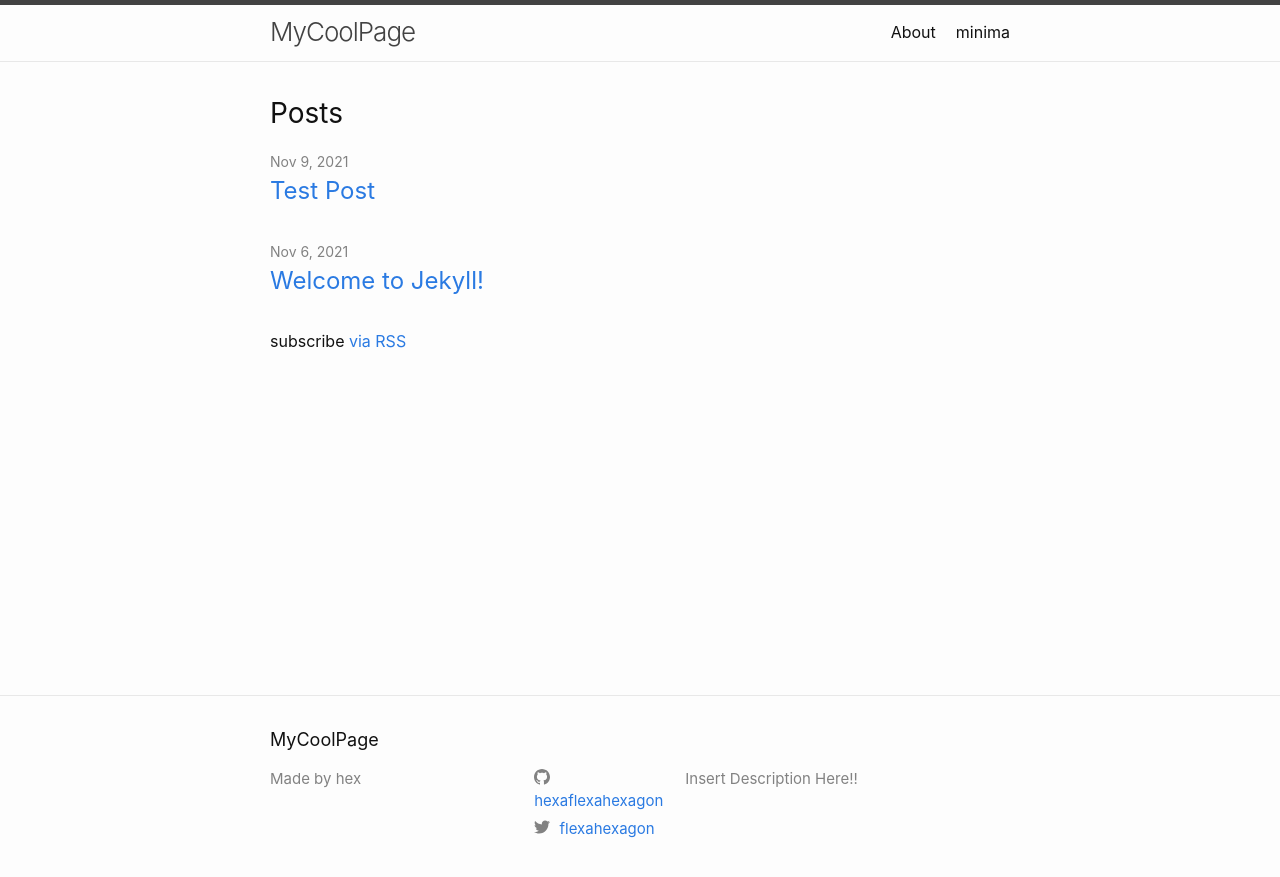
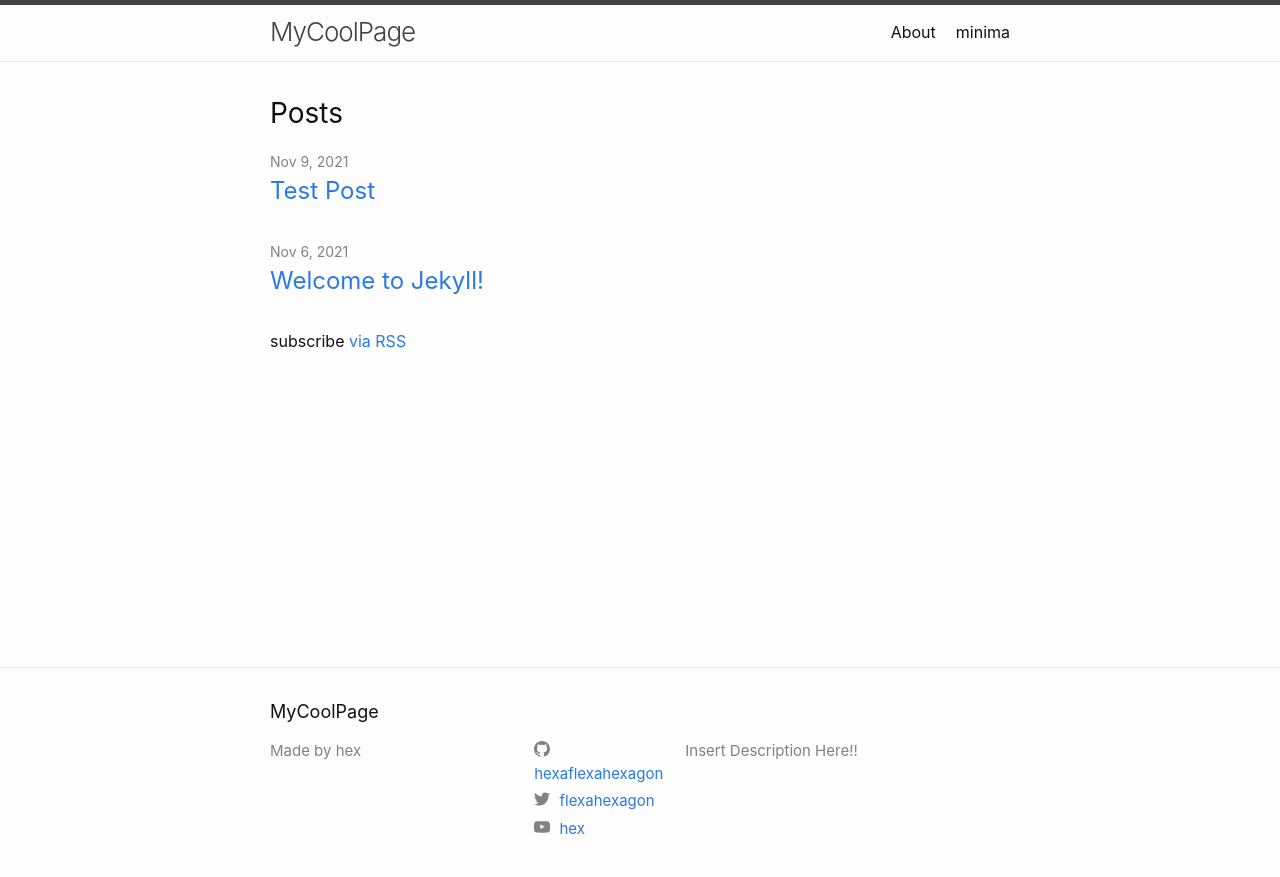
Before and after one commit to hexaflexahexagon/hexaflexahexagon.github.io, a Jekyll site: the page built from index.markdown, in a window 1280 px wide. Shown: the top 877 px of the page. Built offline with Jekyll 4.4.1, drawn with Linux system fonts in a browser that asks for light colours.

Commit message:
feat: add youtube link to footer

```diff
--- a/_config.yml
+++ b/_config.yml
@@ -27,6 +27,7 @@ baseurl: / # the subpath of your site, e.g. /blog
 url: https://hexaflexahexagon.github.io # the base hostname & protocol for your site, e.g. http://example.com
 twitter_username: flexahexagon
 github_username: hexaflexahexagon
+youtube_username: hex
 
 # Build settings
 
--- a/_includes/social.html
+++ b/_includes/social.html
@@ -8,7 +8,8 @@
   {%- if site.pinterest_username -%}<li><a href="https://www.pinterest.com/{{ site.pinterest_username| cgi_escape | escape }}"><svg class="svg-icon"><use xlink:href="{{ '/assets/minima-social-icons.svg#pinterest' | relative_url }}"></use></svg> <span class="username">{{ site.pinterest_username| escape }}</span></a></li>{%- endif -%}
   {%- for mst in site.mastodon -%}{%- if mst.username and mst.instance -%}<li><a href="https://{{ mst.instance| cgi_escape | escape}}/@{{mst.username}}"><svg class="svg-icon"><use xlink:href="{{ '/assets/minima-social-icons.svg#mastodon' | relative_url }}"></use></svg> <span class="username">{{ mst.username|escape }}</span></a></li>{%- endif -%}{%- endfor -%}
   {%- if site.twitter_username -%}<li><a href="https://www.twitter.com/{{ site.twitter_username| cgi_escape | escape }}"><svg class="svg-icon"><use xlink:href="{{ '/assets/minima-social-icons.svg#twitter' | relative_url }}"></use></svg> <span class="username">{{ site.twitter_username| escape }}</span></a></li>{%- endif -%}
-  {%- if site.youtube_username -%}<li><a href="https://youtube.com/{{ site.youtube_username| cgi_escape | escape }}"><svg class="svg-icon"><use xlink:href="{{ '/assets/minima-social-icons.svg#youtube' | relative_url }}"></use></svg> <span class="username">{{ site.youtube_username| escape }}</span></a></li>{%- endif -%}
+  <! --- Youtube URL hardcoded because trying to do `youtube.com/hex` obviously isn't going to work --- !>
+  {%- if site.youtube_username -%}<li><a href="https://youtube.com/channel/UCWyS3zD8TR_vF3-6Bu-T1yg"><svg class="svg-icon"><use xlink:href="{{ '/assets/minima-social-icons.svg#youtube' | relative_url }}"></use></svg> <span class="username">{{ site.youtube_username| escape }}</span></a></li>{%- endif -%}
   {%- if site.googleplus_username -%}<li><a href="https://plus.google.com/{{ site.googleplus_username| escape }}"><svg class="svg-icon"><use xlink:href="{{ '/assets/minima-social-icons.svg#googleplus' | relative_url }}"></use></svg> <span class="username">{{ site.googleplus_username| escape }}</span></a></li>{%- endif -%}
   {%- if site.rss -%}<li><a href="{{ 'feed.xml' | relative_url }}"><svg class="svg-icon"><use xlink:href="{{ '/assets/minima-social-icons.svg#rss' | relative_url }}"></use></svg> <span>{{ site.rss | escape }}</span></a></li>{%- endif -%}
 </ul>
```
